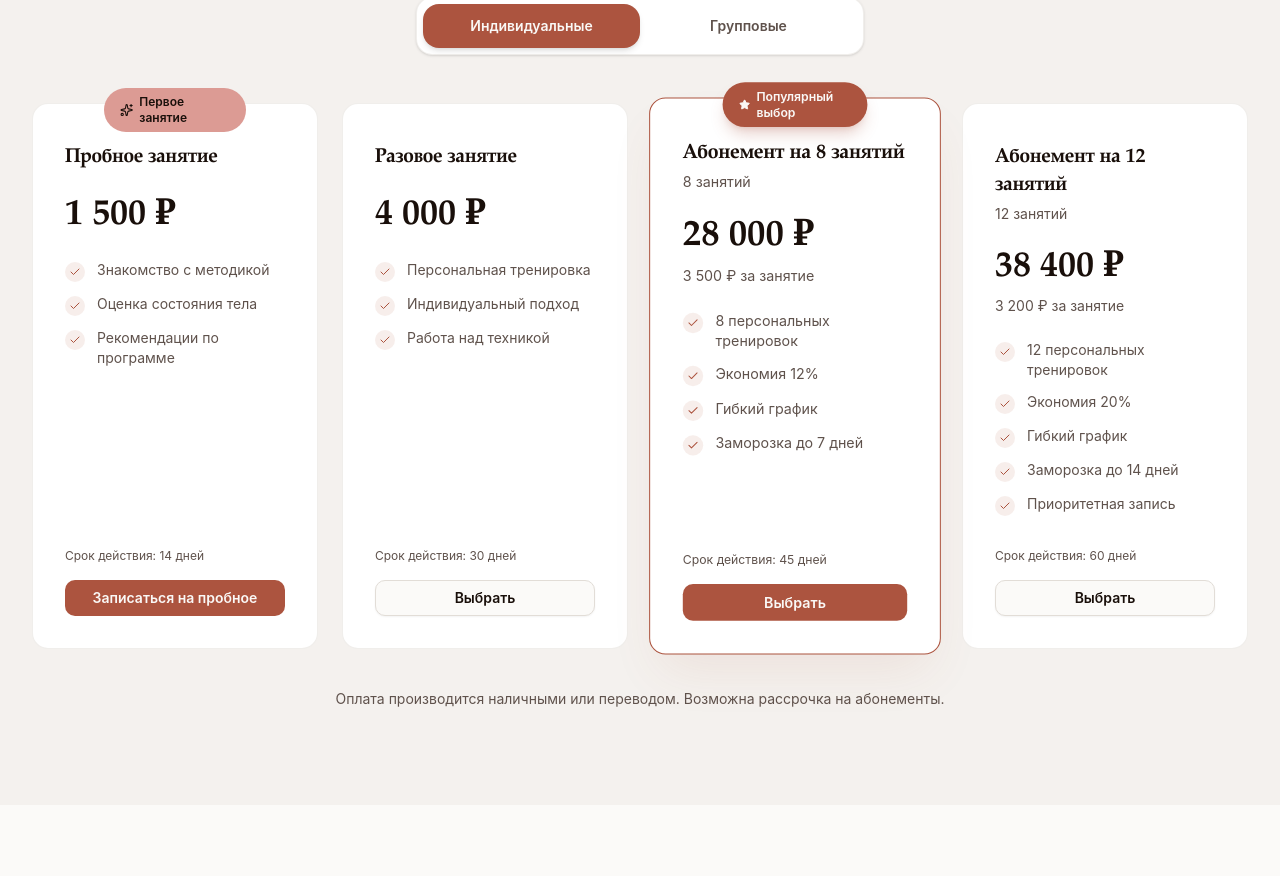
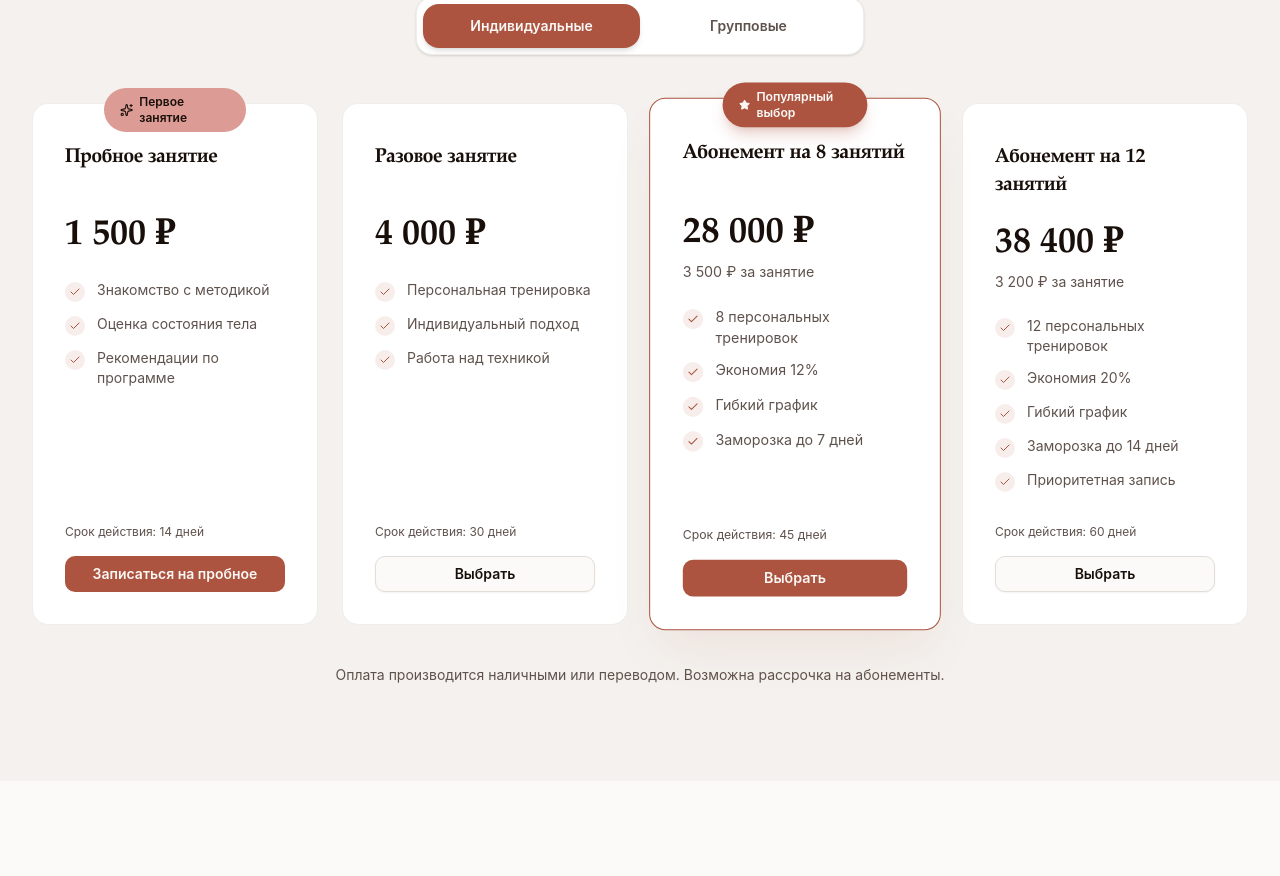
Before and after one commit to robertmaxworkuk/v0-pilates-studio-website, a Next.js app: page / in a window 1280 px wide. Shown: the part 5873-6749 px from the top of the page. Built offline with nearby package versions, Linux system fonts and the light colour scheme.

Commit message:
Align pricing card headers

```diff
--- a/components/sections/pricing-section.tsx
+++ b/components/sections/pricing-section.tsx
@@ -42,15 +42,10 @@ function PricingCard({ plan, index }: { plan: PricingPlan; index: number }) {
         </div>
       )}
 
-      <div className="mb-6 pt-2">
+      <div className="mb-6 flex min-h-14 items-start pt-2">
         <h3 className="font-serif text-xl font-semibold text-foreground">
           {plan.name}
         </h3>
-        {plan.sessions > 1 && plan.sessions < 999 && (
-          <p className="text-sm text-muted-foreground mt-1">
-            {plan.sessions} занятий
-          </p>
-        )}
       </div>
 
       {/* Price */}
```
